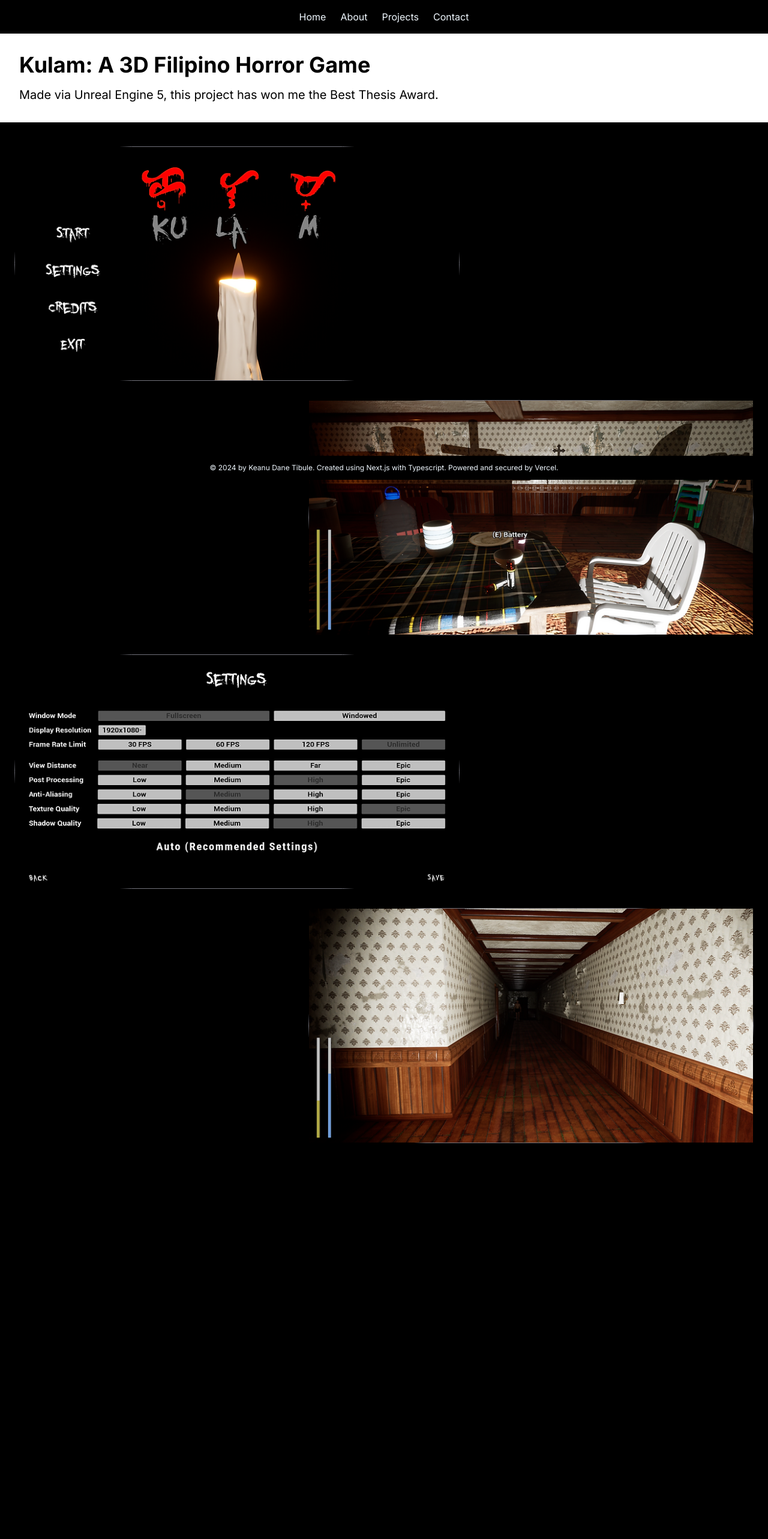
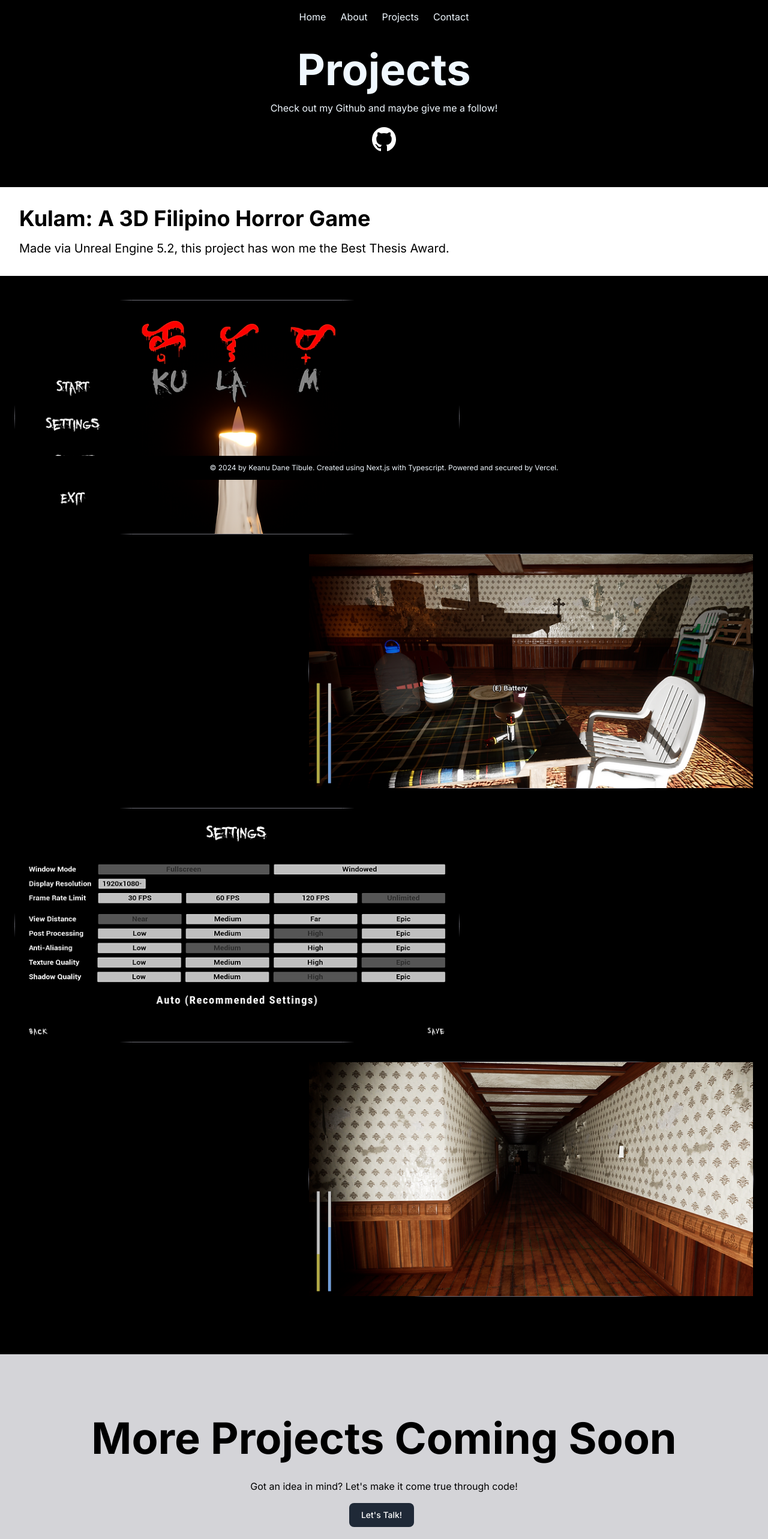
Before and after one commit to Keanu-Tibule/website-resume, a Next.js app: page /pages/projects in a window 1280 px wide. Shown: the top 2566 px of the page at 60% size. Before the commit the page ends 2002 px from the top, so only its background shows below. Built offline with nearby package versions, Linux system fonts and the light colour scheme.

Commit message:
Projects Page - added a heading with Github link - added coming soon section with contacts link

```diff
--- a/src/app/pages/projects/page.tsx
+++ b/src/app/pages/projects/page.tsx
@@ -1,34 +1,72 @@
-import Footer from '@/app/components/Footer';
-import Navbar from '@/app/components/Navbar';
-import ProjectSection from '@/app/components/ProjectSection';
-import React from 'react'
-import firstKulam from '@/app/images/ku-menu.png'
-import secondKulam from '@/app/images/ku-batt.png'
-import thirdKulam from '@/app/images/ku-sett.png'
-import fourthKulam from '@/app/images/ku-as.png'
+import Footer from "@/app/components/Footer";
+import Navbar from "@/app/components/Navbar";
+import ProjectSection from "@/app/components/ProjectSection";
+import React from "react";
+import Link from "next/link";
+import firstKulam from "@/app/images/ku-menu.png";
+import secondKulam from "@/app/images/ku-batt.png";
+import thirdKulam from "@/app/images/ku-sett.png";
+import fourthKulam from "@/app/images/ku-as.png";
 
 const Projects = () => {
-
   const images = [
-    {src: firstKulam, alt: 'Main Menu of the Game'},
-    {src: secondKulam, alt: 'In Game Screenshot'},
-    {src: thirdKulam, alt: 'Settings Menu of the Game'},
-    {src: fourthKulam, alt: 'In Game Screenshot'},
+    { src: firstKulam, alt: "Main Menu of the Game" },
+    { src: secondKulam, alt: "In Game Screenshot" },
+    { src: thirdKulam, alt: "Settings Menu of the Game" },
+    { src: fourthKulam, alt: "In Game Screenshot" },
   ];
 
   return (
     <>
-      <div className='fixed top-0 z-10 w-full'>
+      <div className="fixed top-0 z-10 w-full">
         <Navbar />
+      </div>
+      <div className="w-full h-54 items-center flex flex-col justify-center">
+        <h1 className="text-3xl md:text-5xl lg:text-7xl font-bold p-4 mt-16">Projects</h1>
+        <h3 className="mb-4">Check out my Github and maybe give me a follow!</h3>
+        <a href="https://github.com/Keanu-Tibule" target="_blank" rel="noopener noreferrer">
+              <svg
+                className="w-[48px] h-[48px] text-white"
+                aria-hidden="true"
+                xmlns="http://www.w3.org/2000/svg"
+                width="24"
+                height="24"
+                fill="currentColor"
+                viewBox="0 0 24 24"
+              >
+                <path
+                  fill-rule="evenodd"
+                  d="M12.006 2a9.847 9.847 0 0 0-6.484 2.44 10.32 10.32 0 0 0-3.393 6.17 10.48 10.48 0 0 0 1.317 6.955 10.045 10.045 0 0 0 5.4 4.418c.504.095.683-.223.683-.494 0-.245-.01-1.052-.014-1.908-2.78.62-3.366-1.21-3.366-1.21a2.711 2.711 0 0 0-1.11-1.5c-.907-.637.07-.621.07-.621.317.044.62.163.885.346.266.183.487.426.647.71.135.253.318.476.538.655a2.079 2.079 0 0 0 2.37.196c.045-.52.27-1.006.635-1.37-2.219-.259-4.554-1.138-4.554-5.07a4.022 4.022 0 0 1 1.031-2.75 3.77 3.77 0 0 1 .096-2.713s.839-.275 2.749 1.05a9.26 9.26 0 0 1 5.004 0c1.906-1.325 2.74-1.05 2.74-1.05.37.858.406 1.828.101 2.713a4.017 4.017 0 0 1 1.029 2.75c0 3.939-2.339 4.805-4.564 5.058a2.471 2.471 0 0 1 .679 1.897c0 1.372-.012 2.477-.012 2.814 0 .272.18.592.687.492a10.05 10.05 0 0 0 5.388-4.421 10.473 10.473 0 0 0 1.313-6.948 10.32 10.32 0 0 0-3.39-6.165A9.847 9.847 0 0 0 12.007 2Z"
+                  clip-rule="evenodd"
+                />
+              </svg>
+          </a>
       </div>
       <div>
         <ProjectSection
-        title='Kulam: A 3D Filipino Horror Game'
-        desc='Made via Unreal Engine 5, this project has won me the Best Thesis Award.'
-        images={images}/>
+          title="Kulam: A 3D Filipino Horror Game"
+          desc="Made via Unreal Engine 5.2, this project has won me the Best Thesis Award."
+          images={images}
+        />
+      </div>
+      <div className="w-full bg-zinc-300 text-black h-96 items-center flex flex-col justify-center">
+        <h1 className="text-3xl md:text-5xl lg:text-7xl font-bold p-4">
+          More Projects Coming Soon
+        </h1>
+        <h3 className="p-4">
+          Got an idea in mind? Let&apos;s make it come true through code!
+        </h3>
+        <Link href="/pages/contact">
+          <button
+            type="button"
+            className="text-white bg-gray-800 hover:bg-gray-900 focus:outline-none focus:ring-4 focus:ring-gray-300 font-medium rounded-lg text-sm px-5 py-2.5 me-2 mb-2"
+          >
+            Let&apos;s Talk!
+          </button>
+        </Link>
       </div>
       <Footer />
     </>
-  )
-}
+  );
+};
 export default Projects;
```
